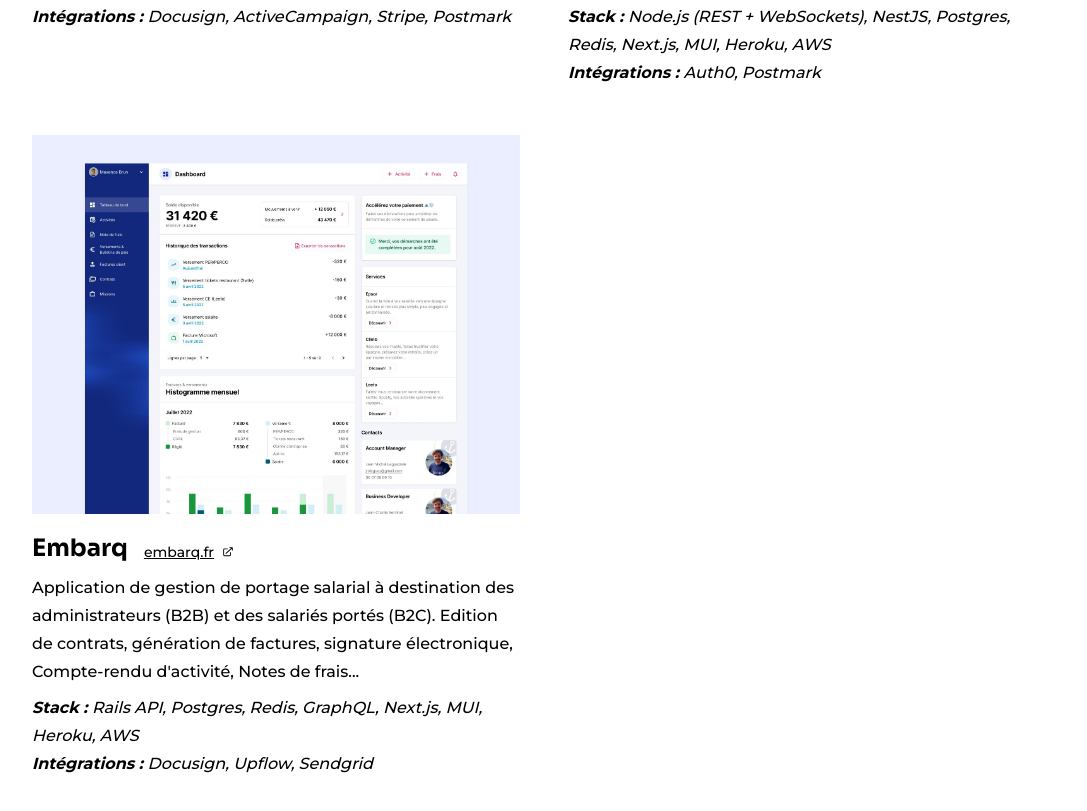
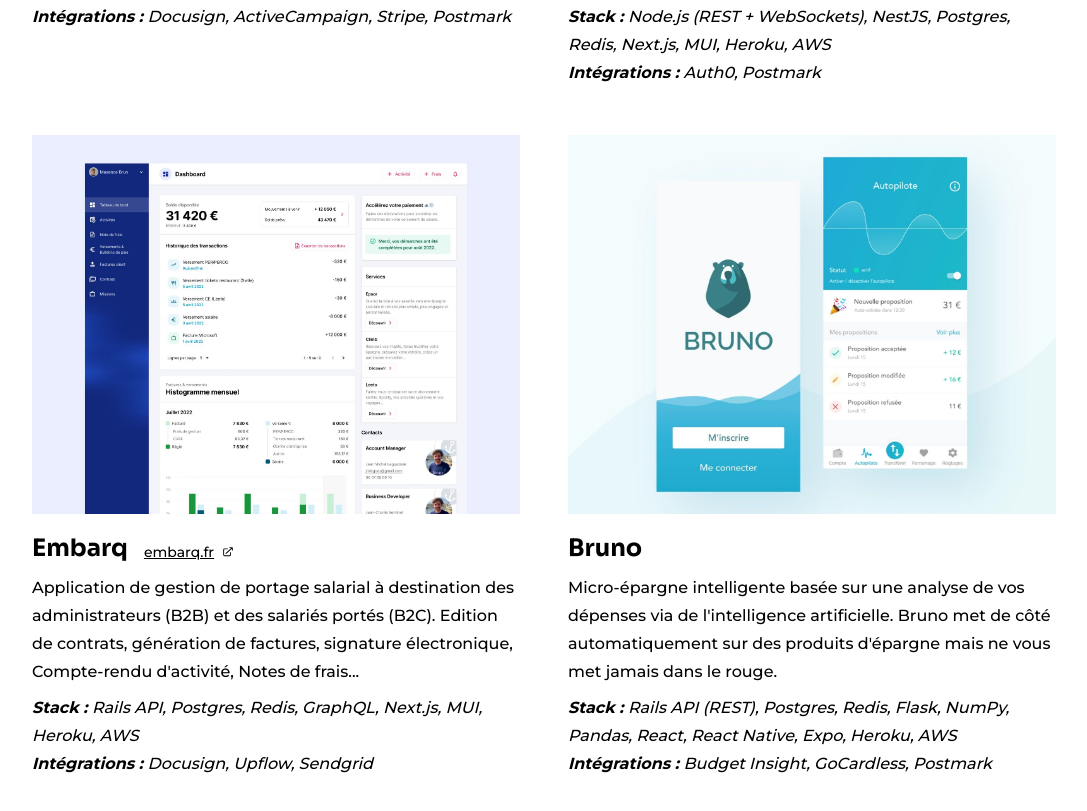
Before and after one commit to qrafttech/website, a Next.js app: page / in a window 1280 px wide. Shown: the part 7520-8331 px from the top of the page, without its empty margins (96-1183 px from the left). Built offline with nearby package versions, Linux system fonts and the light colour scheme.

Commit message:
feat: add Bruno project back to portfolio without company URL

```diff
--- a/app/components/Portfolio.tsx
+++ b/app/components/Portfolio.tsx
@@ -5,6 +5,7 @@ import embarqScreenshot from "../../public/images/embarq-screenshot.jpg";
 import cevidentiaScreenshot from "../../public/images/cevidentia-screenshot.jpg";
 import easiwareScreenshot from "../../public/images/easiware-screenshot.jpg";
 import billiScreenshot from "../../public/images/billi-screenshot.jpg";
+import brunoScreenshot from "../../public/images/bruno-screenshot.jpg";
 import chloeScreenshot from "../../public/images/chloe-screenshot.jpg";
 
 import PortfolioItem from "./PortofolioItem";
@@ -107,6 +108,20 @@ export default function Portfolio() {
           stack="Rails API, Postgres, Redis, GraphQL, Next.js, MUI, Heroku, AWS"
           integrations="Docusign, Upflow, Sendgrid"
         />
+        <PortfolioItem
+          title="Bruno"
+          detailsUrl="https://qrafttech.notion.site/Bruno-120218ed56d780f7818bc1148249adf5"
+          image={
+            <Image
+              src={brunoScreenshot}
+              alt="Screenshot of the Bruno application"
+              placeholder="blur"
+            />
+          }
+          description="Micro-épargne intelligente basée sur une analyse de vos dépenses via de l'intelligence artificielle. Bruno met de côté automatiquement sur des produits d'épargne mais ne vous met jamais dans le rouge."
+          stack="Rails API (REST), Postgres, Redis, Flask, NumPy, Pandas, React, React Native, Expo, Heroku, AWS"
+          integrations="Budget Insight, GoCardless, Postmark"
+        />
       </div>
     </>
   );
```
